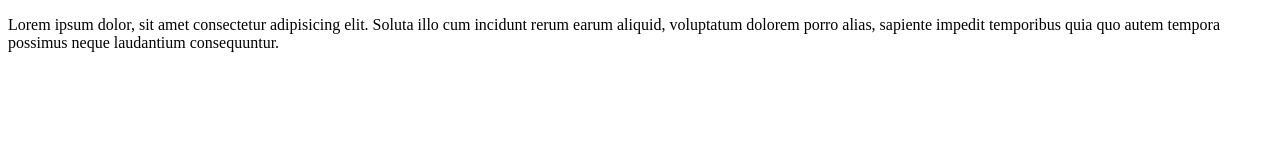
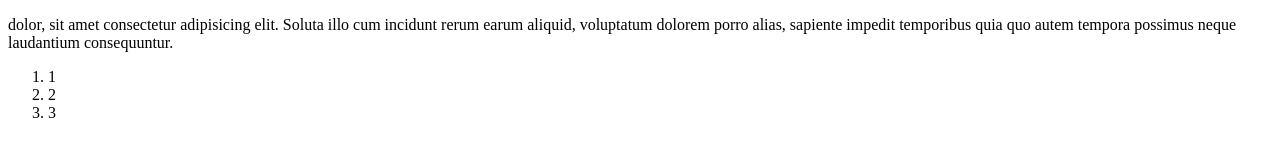
Before and after one commit to Coloto/proyecto_equipo_softtek, a plain HTML site: page pagina2.html in a window 1280 px wide. Drawn offline with Linux system fonts and the light colour scheme.

Commit message:
cambio desde pruebas

```diff
--- a/pagina2.html
+++ b/pagina2.html
@@ -3,9 +3,14 @@
 <head>
     <meta charset="UTF-8">
     <meta name="viewport" content="width=device-width, initial-scale=1.0">
-    <title>Pagina2</title>
+    <title>Nuevo titulo desde pruebas</title>
 </head>
 <body>
-    <p>Lorem ipsum dolor, sit amet consectetur adipisicing elit. Soluta illo cum incidunt rerum earum aliquid, voluptatum dolorem porro alias, sapiente impedit temporibus quia quo autem tempora possimus neque laudantium consequuntur.</p>
+    <p> dolor, sit amet consectetur adipisicing elit. Soluta illo cum incidunt rerum earum aliquid, voluptatum dolorem porro alias, sapiente impedit temporibus quia quo autem tempora possimus neque laudantium consequuntur.</p>
+    <ol>
+        <li>1</li>
+        <li>2</li>
+        <li>3</li>
+    </ol>
 </body>
 </html>
```
Also changed, not shown: historial.txt (added).
